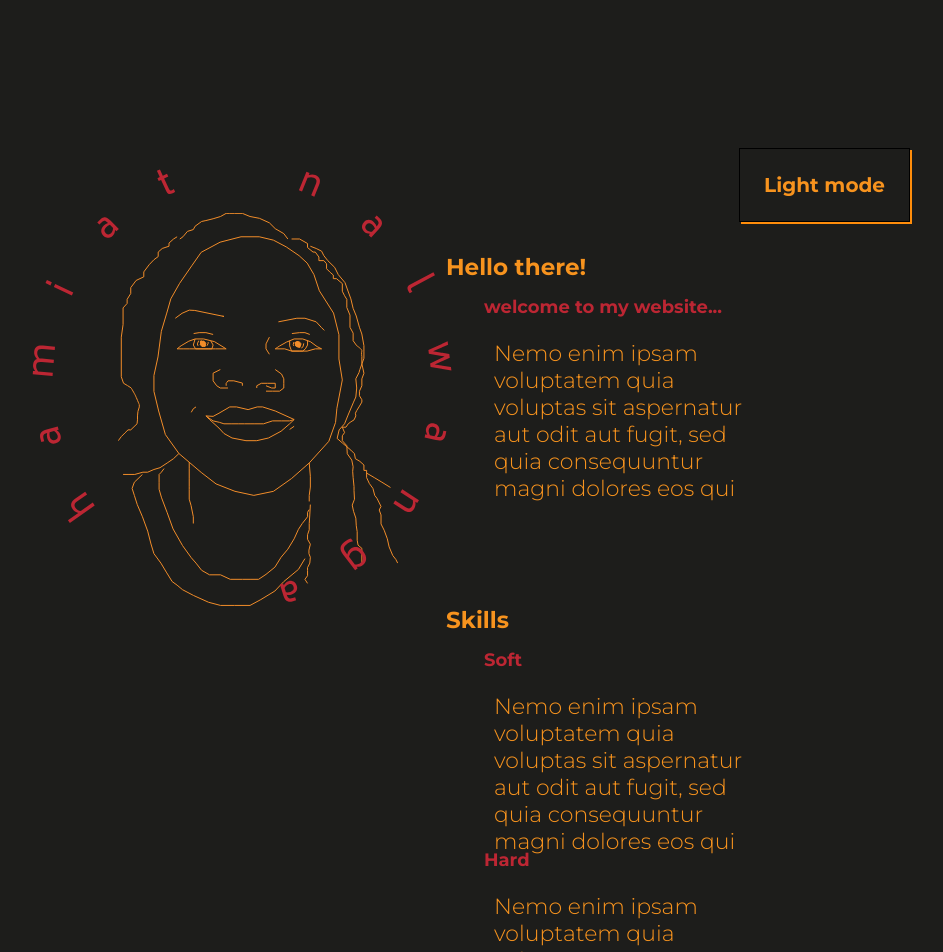
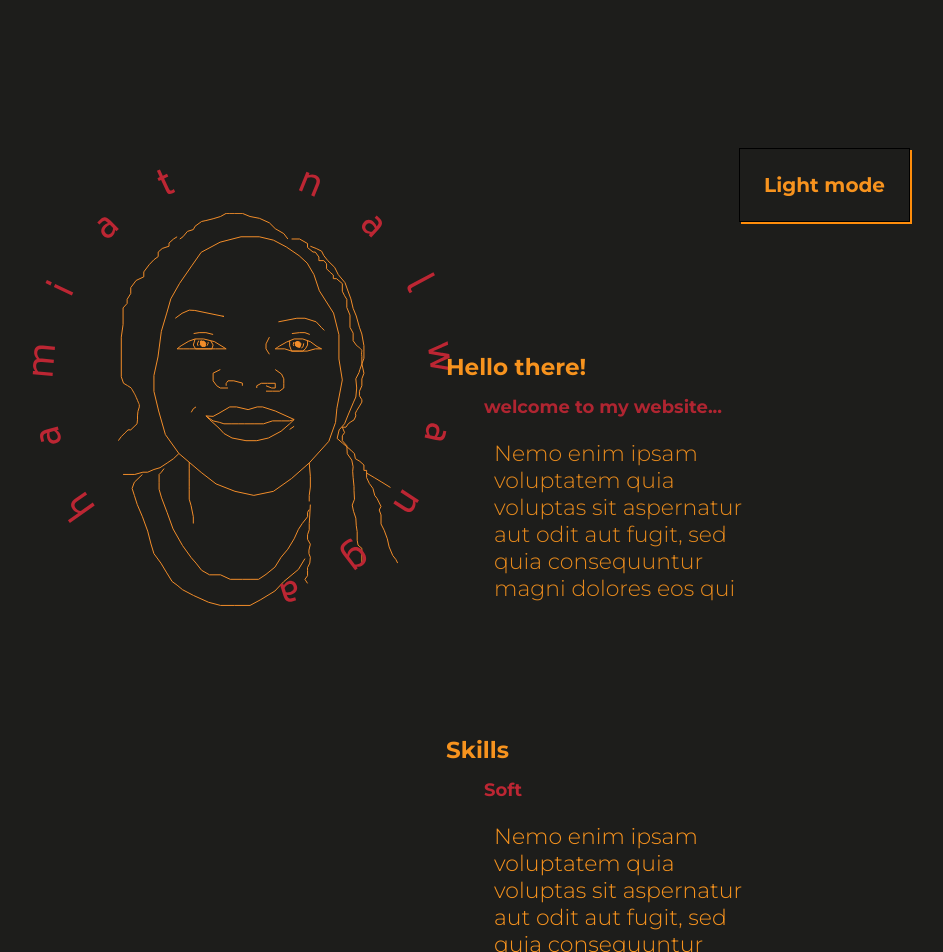
Before and after one commit to hamiat/folio, a React (Create React App) app: page / in a window 1280 px wide. Shown: the top 952 px of the page, without its empty margins (222-1165 px from the left). Built offline with nearby package versions, Linux system fonts and the light colour scheme.

Commit message:
very good working point

```diff
--- a/src/components/About/About.tsx
+++ b/src/components/About/About.tsx
@@ -1,5 +1,6 @@
 import style from "./about.module.scss";
 import nameTwo from "../../nameTwo.svg";
+import { useEffect, useState } from "react";
 import { motion, Variants } from "framer-motion";
 
 const contentVariants: Variants = {
@@ -53,27 +54,31 @@ const startVariants = {
   animate: {
     opacity: 1,
     y: "2vh",
-    transition: {
-      delay: 3.8,
-      duration: 1.5,
-      ease: "easeInOut",
-      type: "tween",
-    },
+
   },
 };
 
 const About: React.FC = () => {
+  const [showModal, setShowModal] = useState(true)
+  useEffect (() => {
+    setTimeout(() => {
+ setShowModal(false);
+    }, 4000)
+  }, [])
+
   return (
     <motion.div
       variants={startVariants}
       initial="initial"
       animate="animate"
       className={style.content}
-
+      transition={showModal ? {delay: 3.8} : {delay: 0}}
     >
       <motion.section initial="offscreen"
       whileInView="onscreen"
-      viewport={{ once: false, amount: 0.8 }} className={style.about}>
+      viewport={{ once: false, amount: 0.8 }}
+      transition={showModal ? {delayChildren: 4} : {delayChildren: 0}}
+       className={style.about}>
         <motion.h2 variants={titleVariants}>Hello there!</motion.h2>
         <motion.div>
           <motion.h3 variants={contentVariants}>
@@ -89,7 +94,6 @@ const About: React.FC = () => {
       <motion.section initial="offscreen"
       whileInView="onscreen"
       viewport={{ once: false, amount: 0.8 }}  className={style.skills} >
-        <motion.div  variants={revealVariants}>
         <motion.h2 variants={titleVariants}>Skills</motion.h2>
         <motion.div>
           <motion.h3 variants={contentVariants}>
@@ -99,7 +103,6 @@ const About: React.FC = () => {
             Nemo enim ipsam voluptatem quia voluptas sit aspernatur aut odit aut
             fugit, sed quia consequuntur magni dolores eos qui
           </motion.p>
-        </motion.div>
         <motion.div>
           <motion.h3 variants={contentVariants}>
             Hard
--- a/src/components/About/about.module.scss
+++ b/src/components/About/about.module.scss
@@ -4,10 +4,10 @@
 .content {
   display: grid;
 
-
+  height: 150vh;
 .about {
 grid-row: 1;
-   height: 50vh;
+
    display: flex;
    flex-direction: column;
    justify-content: flex-end;
@@ -39,7 +39,7 @@ grid-row: 1;
 .skills {
 
   grid-row: 2;
-  height: 100vh;
+
    display: flex;
    flex-direction: column;
    justify-content: center;
```
